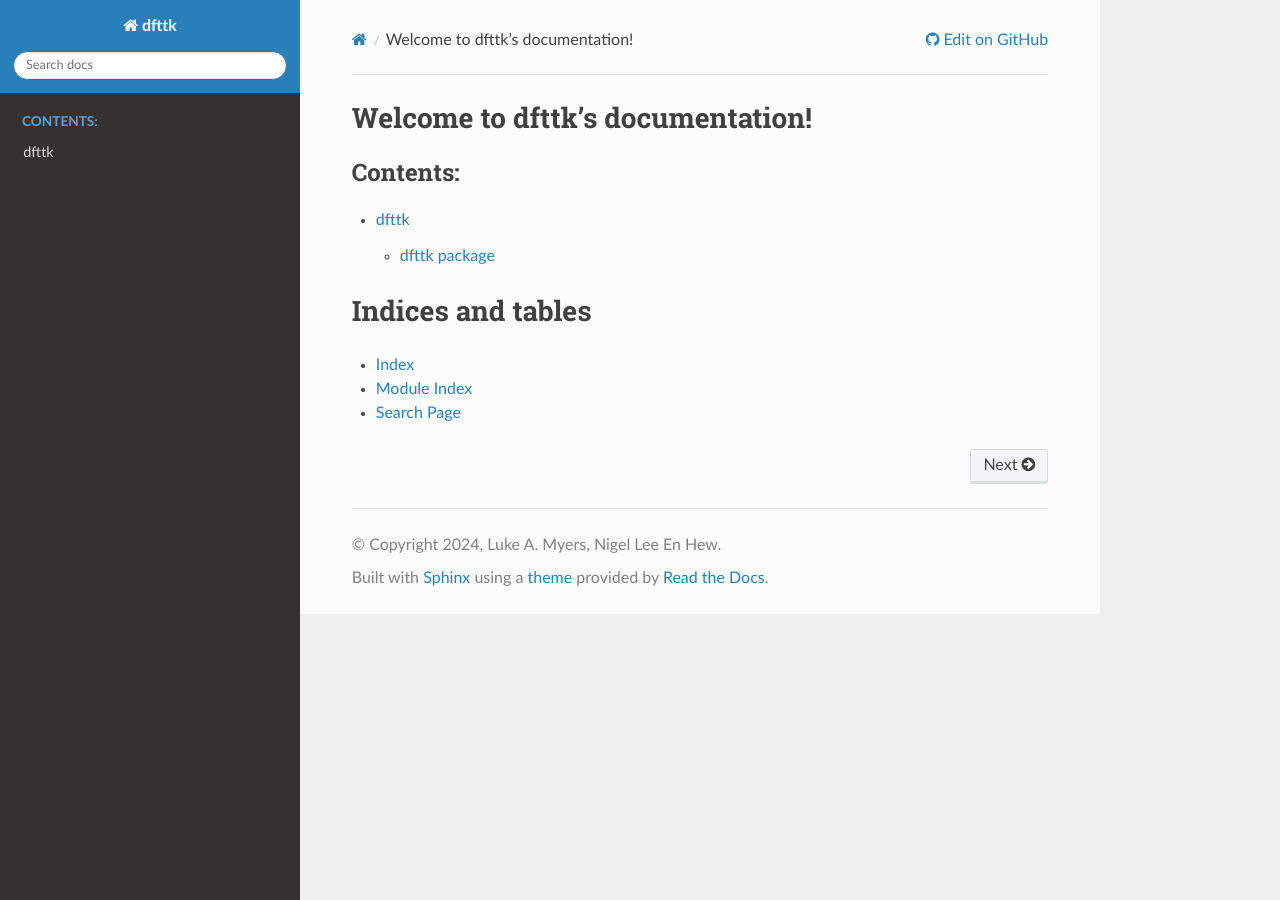
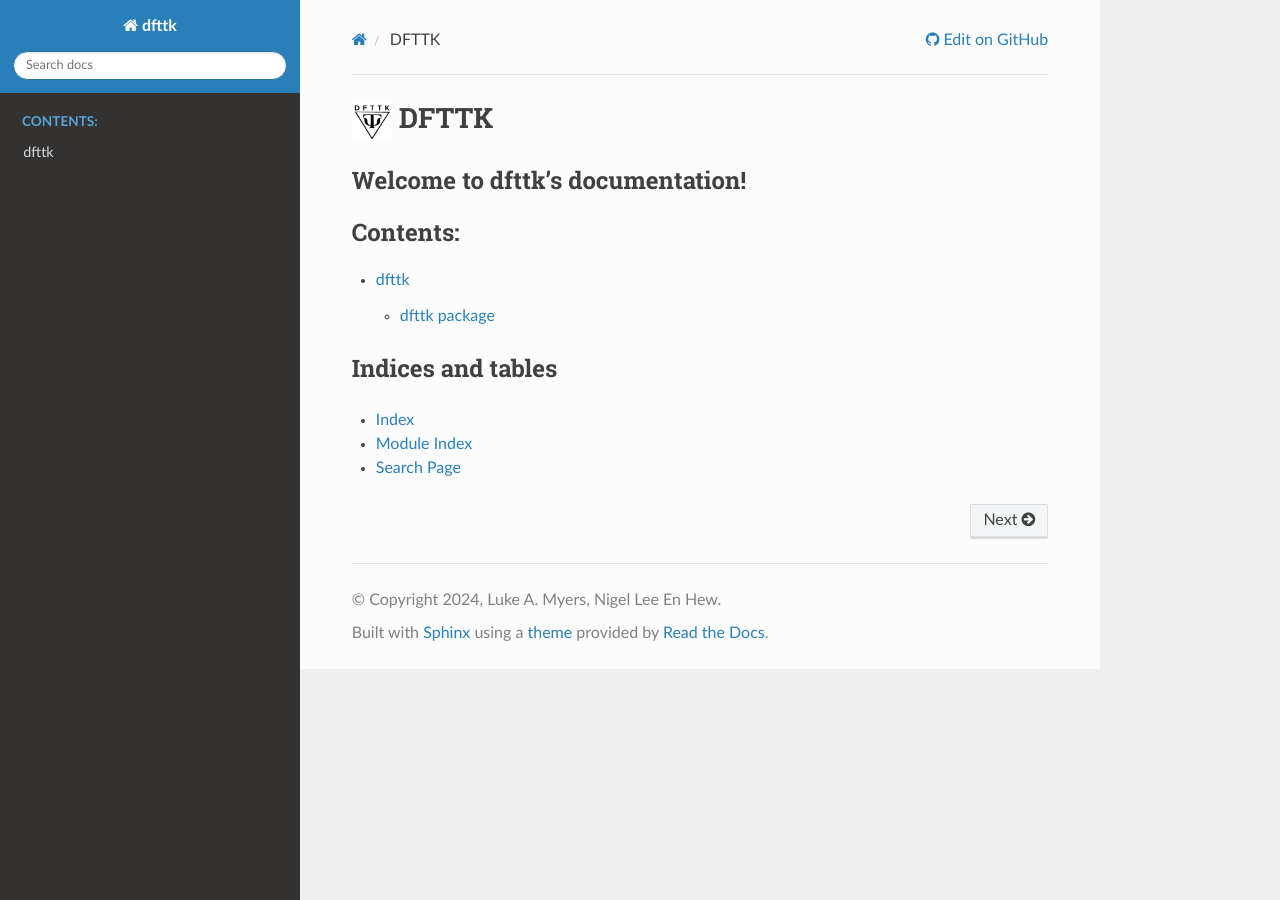
Before and after one commit to PhasesResearchLab/dfttk, a Sphinx documentation site: the page built from docs/index.rst, in a window 1280 px wide. Built offline with Sphinx 7.4.7 and the Read the Docs theme 3.1.0, drawn with Linux system fonts in a browser that asks for light colours.

Commit message:
Update docs

```diff
--- a/docs/index.rst
+++ b/docs/index.rst
@@ -7,6 +7,10 @@
           :height: 30pt
           :width: 30pt
           :alt: Logo
+
+============
+|logo| DFTTK
+============
 
 Welcome to dfttk's documentation!
 =================================
```
